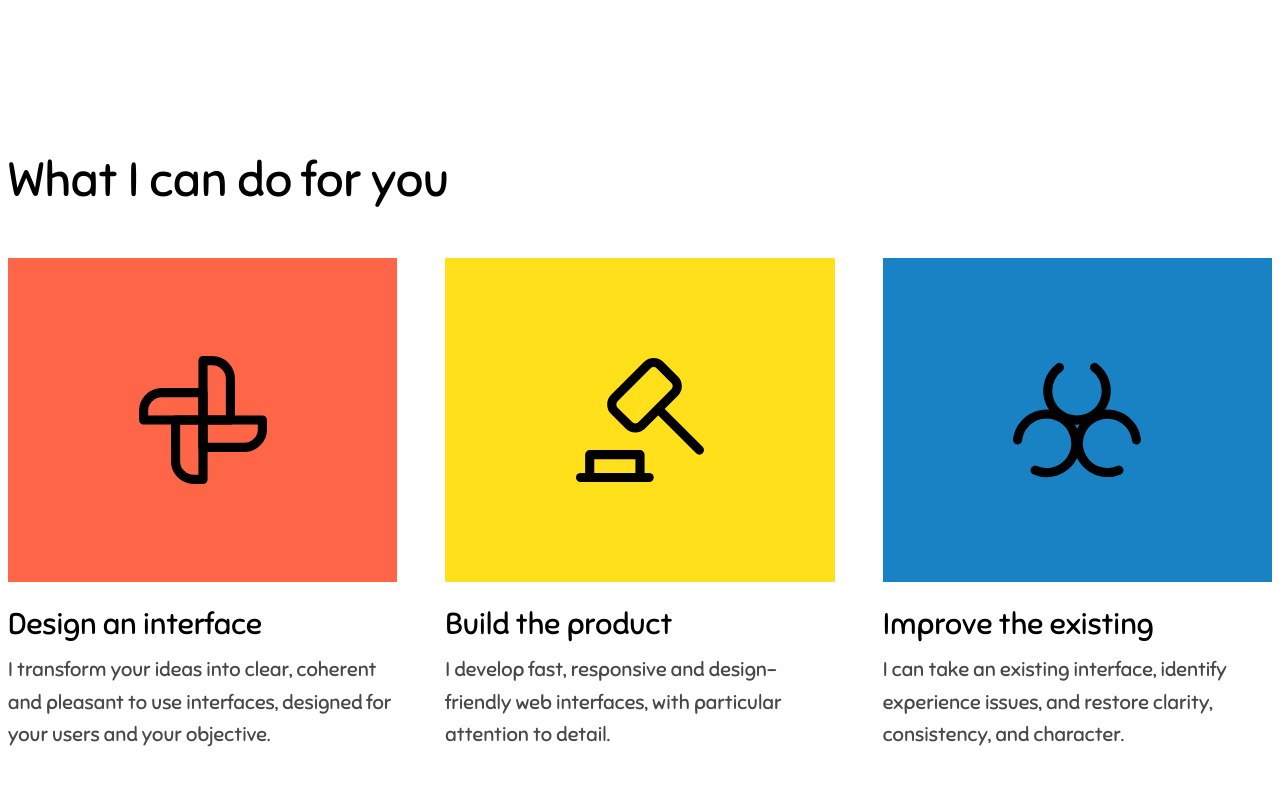
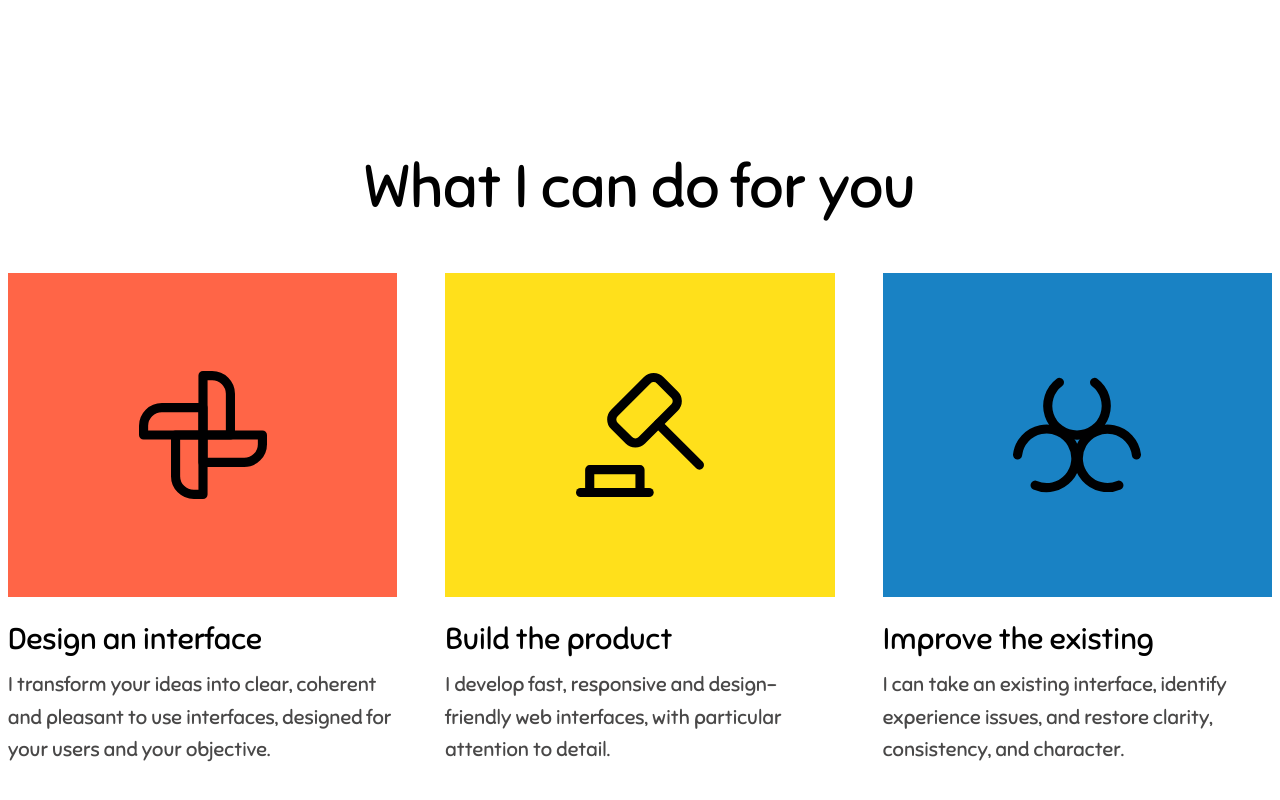
Before and after one commit to Rahim10020/rahim.design, a React (Vite) app: page / in a window 1280 px wide. Shown: the part 1706-2506 px from the top of the page. Built offline with nearby package versions, Linux system fonts and the light colour scheme; no server answers.

Commit message:
fixes titles

```diff
--- a/src/_components/sections/ProjectsSection.tsx
+++ b/src/_components/sections/ProjectsSection.tsx
@@ -12,7 +12,7 @@ export default function ProjectsSection() {
     <section className="w-full bg-background my-0 lg:my-section py-section lg:py-section-lg overflow-hidden">
       <div className="max-w-350 mx-auto px-page-x">
         {/* Title — pas d'animation */}
-        <h2 className="text-foreground text-center lg:text-left text-4xl sm:text-5xl font-medium leading-tight mb-16 lg:mb-major max-w-xs lg:max-w-lg">
+        <h2 className="text-foreground text-center text-4xl sm:text-6xl font-medium leading-tight mb-16 lg:mb-24 mx-auto max-w-xs lg:max-w-xl">
           {t.title}
         </h2>
       </div>
--- a/src/_components/sections/ServicesSection.tsx
+++ b/src/_components/sections/ServicesSection.tsx
@@ -2,7 +2,7 @@ import ServiceCard from "../ui/cards/ServiceCard";
 import { useLocale } from "../../lib/i18n";
 import { getUi } from "../../locales/ui";
 
-/** Cover de chaque carte : aplat + icône (même ordre que les items localisés). */
+/** Cover de chaque carte **/
 const COVERS = [
   { coverColor: "bg-accent", iconSrc: "/icons/pinwheel.svg" },
   { coverColor: "bg-primary", iconSrc: "/icons/hammer.svg" },
@@ -15,7 +15,7 @@ export default function ServicesSection() {
     <section className="w-full bg-background my-section lg:py-section-lg">
       <div className="max-w-350 mx-auto px-page-x">
         {/* Title */}
-        <h2 className="text-foreground text-4xl sm:text-5xl font-medium leading-tight mb-heading-content lg:mb-major max-w-xs lg:max-w-md text-center lg:text-left mx-auto lg:mx-0">
+        <h2 className="text-foreground text-4xl sm:text-6xl font-medium leading-tight mb-heading-content lg:mb-major max-w-xs lg:max-w-none text-center mx-auto lg:mx-0">
           {t.title}
         </h2>
 
```
